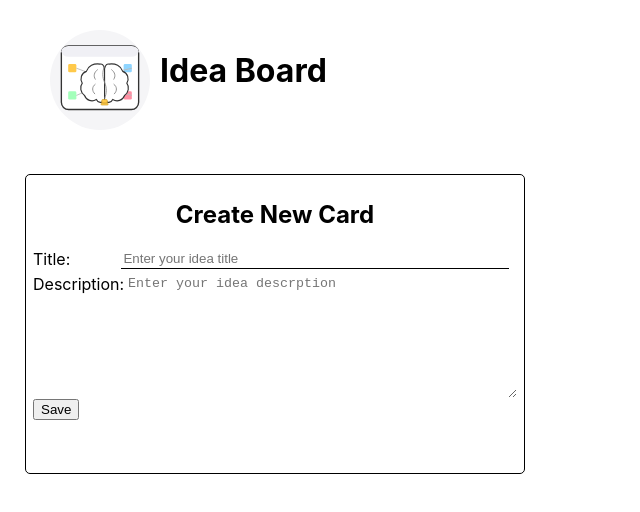
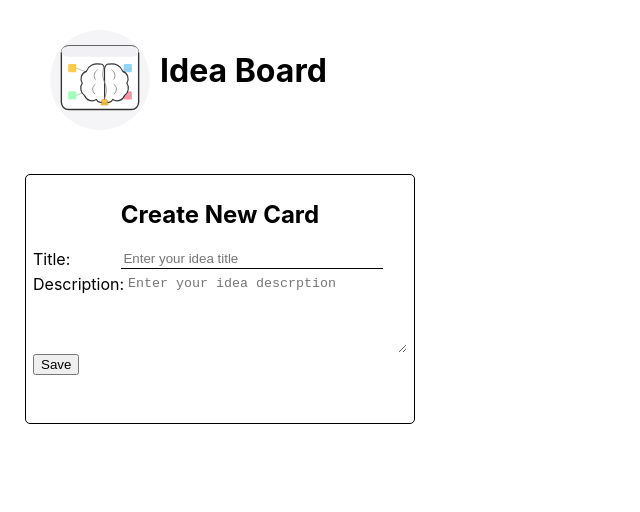
Before and after one commit to Lucky6252/idea-board, a React (Create React App) app: page / in a window 1280 px wide. Shown: the top 512 px of the page, without its empty margins (0-640 px from the left). Built offline with nearby package versions, Linux system fonts and the light colour scheme.

Commit message:
Basic styling

```diff
--- a/src/components/card-list/card-list.component.jsx
+++ b/src/components/card-list/card-list.component.jsx
@@ -36,7 +36,6 @@ const CardList = () => {
       const notRemoved = cards.filter((idea, index) => index !== cardID);
       if (notRemoved) {
         setICards(notRemoved);
-        handleChange()
       }
     }
   };
--- a/src/components/card-list/card-list.styles.css
+++ b/src/components/card-list/card-list.styles.css
@@ -1,6 +1,6 @@
 .card-list-container {
     display: grid;
-    grid-template-columns: repeat(2, 1fr);
+    grid-template-columns: repeat(3, 1fr);
     gap: 2rem;
     margin: 0 auto;
     padding: 5px 5px;
--- a/src/components/card/card.component.jsx
+++ b/src/components/card/card.component.jsx
@@ -1,14 +1,14 @@
 import "./card.styles.css";
 
 const Card = ({ title, description, onRemove, onEdit }) => {
-
   return (
     <div className="card-container">
       <h2>{title}</h2>
       <p>{description}</p>
-
-      <button onClick={onRemove}>delete</button>
-      <button onClick={onEdit}>Edit</button>
+      <div className="btn-container">
+        <button onClick={onRemove}>delete</button>
+        <button onClick={onEdit}>Edit</button>
+      </div>
     </div>
   );
 };
--- a/src/components/card/card.styles.css
+++ b/src/components/card/card.styles.css
@@ -3,13 +3,17 @@
 }
 
 .card-container {
-    width: 500px;
-    height: 300px;
+    width: 390px;
+    height: 250px;
     padding: 5px 7px;
     border-radius: 5px;
     border: 1px solid black;
     margin-top: 5px;
     transition: transform 0.25s ease-out;
+
+    display: flex;
+    flex-direction: column;
+    justify-content: space-between;
 }
 
 .card-container:hover {
@@ -20,3 +24,12 @@
     text-align: center;
     height: auto;
 }
+
+.card-container .btn-container {
+    display: flex;
+    justify-content: flex-end;
+}
+
+.btn-container button {
+    margin-right: 5px;
+}
--- a/src/components/form-card/form-card.component.jsx
+++ b/src/components/form-card/form-card.component.jsx
@@ -72,8 +72,8 @@ const FormCard = (props) => {
           value={idea.description}
           onChange={handleChange}
           maxLength={140}
-          rows={8}
-          cols={50}
+          rows={5}
+          cols={35}
           placeholder="Enter your idea descrption"
         />
       </div>
--- a/src/components/form-card/form-card.styles.css
+++ b/src/components/form-card/form-card.styles.css
@@ -6,7 +6,7 @@
 }
 
 .title-container input {
-    width: 80%;
+    width: 70%;
     border: none;
     border-bottom: 1px solid black;
 }
```
